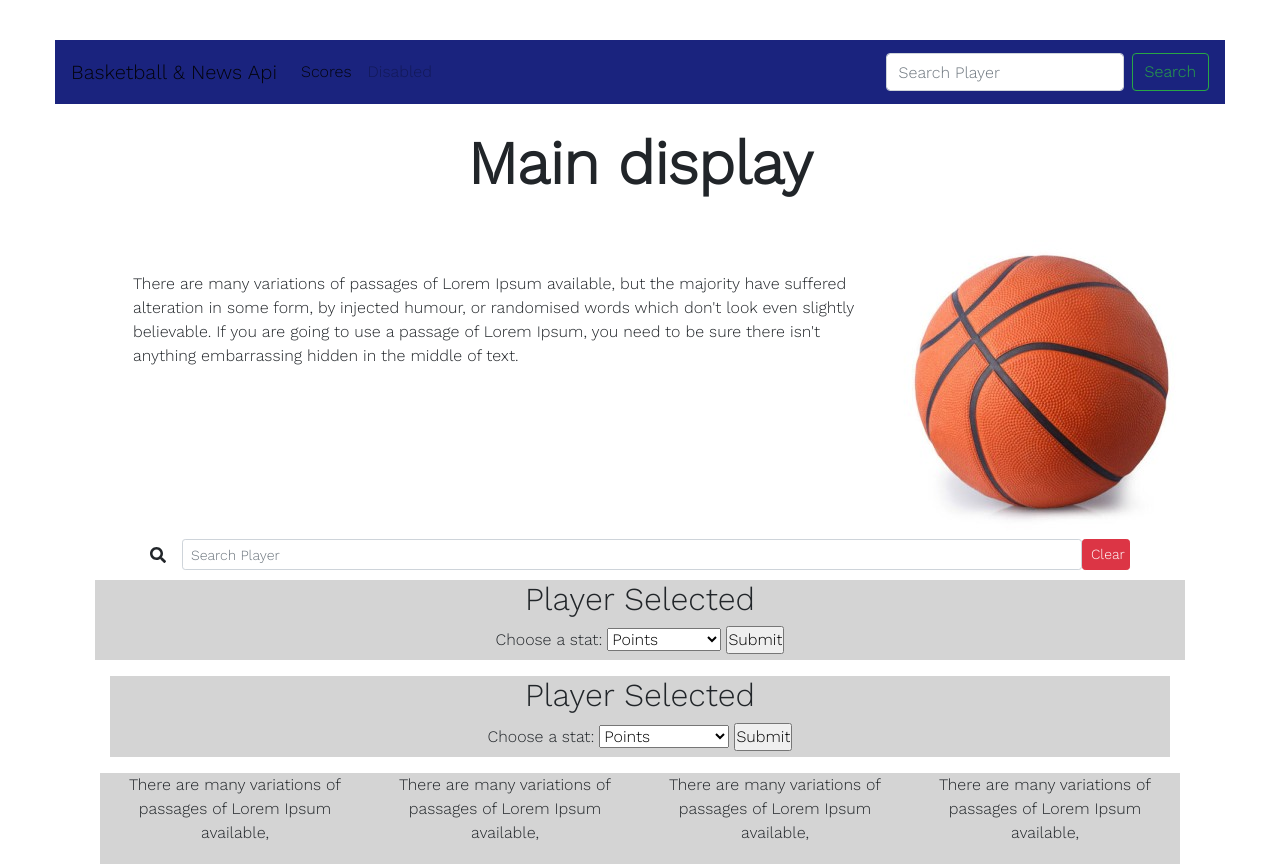
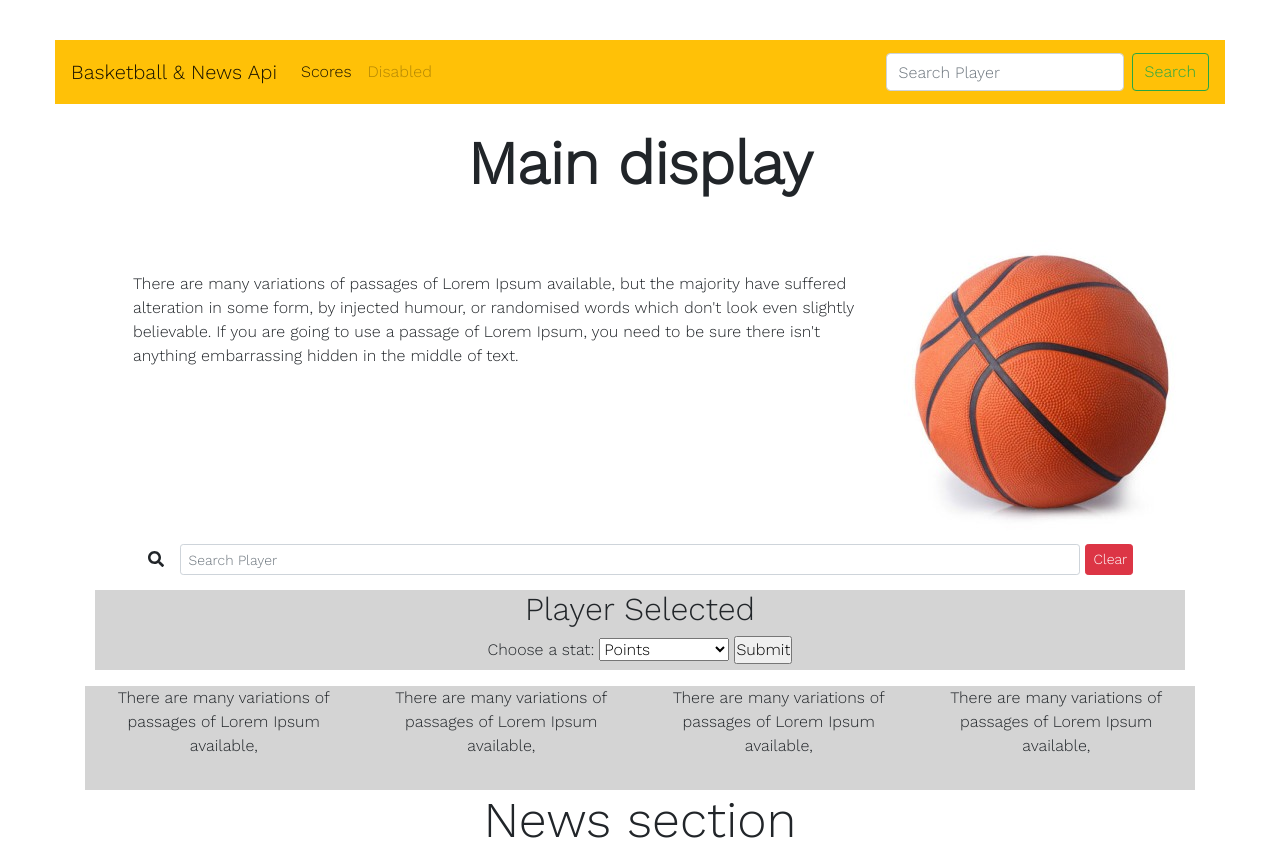
Before and after one commit to AGr2020Xman/Project_1-Basketball-News, a plain HTML site: page index.html in a window 1280 px wide. Shown: the top 864 px of the page. Drawn offline with nearby package versions, Linux system fonts and the light colour scheme.

Commit message:
fixing html merge fail

```diff
--- a/index.html
+++ b/index.html
@@ -1,3 +1,4 @@
+<!DOCTYPE html>
 <html lang="en">
   <head>
         <meta charset="UTF-8" />
@@ -23,7 +24,7 @@
     <header>
 
       <div class="container-fluid">
-        <nav class="navbar navbar-expand-lg navbar-light">
+        <nav class="navbar navbar-expand-lg navbar-light bg-warning">
           <button
           class="navbar-toggler"
           type="button"
@@ -68,7 +69,6 @@
 
               <section class="flex-shrink-0">
 
-
                 <h1 class="mainDisplay h1-responsive font-weight-bold text-center my-4">Main display</h1>
                   <div class="container">
                     <div class="clearfix">
@@ -76,11 +76,10 @@
                         <p class="mainP"> There are many variations of passages of Lorem Ipsum available, but the majority have suffered alteration in some form, by injected humour, or randomised words which don't look even slightly believable. If you are going to use a passage of Lorem Ipsum, you need to be sure there isn't anything embarrassing hidden in the middle of text.
                       </p>
               </section>
-
                       <!-- Search form body -->
                           <form class="form-inline d-flex justify-content-center md-form form-sm active-cyan  active-cyan-2 mt-2">
                               <i class="fas fa-search" aria-hidden="true"></i>
-                      <input id="player-search2" class="form-control form-control-sm ml-3 w-75" type="text"  placeholder="Search Player"
+                                <input id="player-search" class="form-control form-control-sm ml-3 w-75" type="text"  placeholder="Search Player"
                                 aria-label="Search"/>
                                 <button
                                 class="btn btn-danger btn-sm btn-block"
@@ -91,7 +90,7 @@
                                 </button>
                                   <br />
                                   <ul class="nav flex-column" id="search-history">
-                            <!-- Dynamically insereted  -->
+                                      <!-- Dynamically inserted  -->
                                   </ul>
                               </div>
                             </div>
@@ -108,32 +107,10 @@
                                             <form action="#">
                                               <label for="stats-selection">Choose a stat:</label>
                                               <select id="stats-dropdown" name="stats">
-                                    <option value="Points">Points</option>
-                                    <option value="TeamStats">Team Stats</option>
-                                    <option value="3pts">3 pointers</option>
-                                    <option value="freeThrows">Free Throws</option>
-                                  </select>
-                                  <input id="page-sumbit" type="submit">
-                                </form>
-                              </div>
-                            </div>
-                          </form>
-                          <!-- Player Selection -->
-                                <div class="container">
-                                  <div class="player-container">
-                                      <ul class="player-ul">
-                                          <li>
-                                          <div>
-                                            <h2>Player Selected</h2>
-                                            <!-- <img src="#" alt="#"> -->
-                                            <!-- <div class="PlayerInsert"></div> -->
-                                            <form action="#">
-                                              <label for="stats-selection">Choose a stat:</label>
-                                              <select id="stats-dropdown" name="stats">
-                                                <option value="Points">Points</option>
-                                                <option value="TeamStats">Team Stats</option>
-                                                <option value="3pts">Three Pointers</option>
-                                                <option value="freeThrows">Free Throws</option>
+                                                <option id="Points" value="Points">Points</option>
+                                                <option id="TeamStats" value="TeamStats">Team Stats</option>
+                                                <option id="3pts" value="3pts">Three Pointers</option>
+                                                <option id="freeThrows" value="freeThrows">Free Throws</option>
                                               </select>
                                               <input id="page-submit" type="submit">
                                             </form>
@@ -209,7 +186,7 @@
                                   <label for="pwd">Number of Articles to Retrieve:</label>
                                   <select id="article-count" class="custom-select" aria-labelledby="dropdownMenuButton">
                                     <option selected value="1">1</option>
-                                    <!-- Setting the option for 5 as default -->
+                                    <!-- Setting the option for 3 as default -->
                                     <option value="3" selected>3</option>
                                     <option value="5">5</option>
                                   </select>
@@ -218,7 +195,7 @@
                                 <!-- Start Year Parameter-->
                                 <div class="form-group-ex1">
                                   <label for="start-year"> Year (Optional):</label>
-                                  <select class="custom-select" aria-labelledby="dropdownMenuButton" id="year"></select>
+                                  <select id="year" class="custom-select" aria-labelledby="dropdownMenuButton"></select>
                                   </div>
                                 </div>
                               </form>
@@ -247,7 +224,6 @@
                           </div>
                         </div>
                       </div>
-
                 <!-- <img src="#" alt="#"> -->
             </li>
           </ul>
```
Lines whose indentation alone changed are shown as unchanged.
